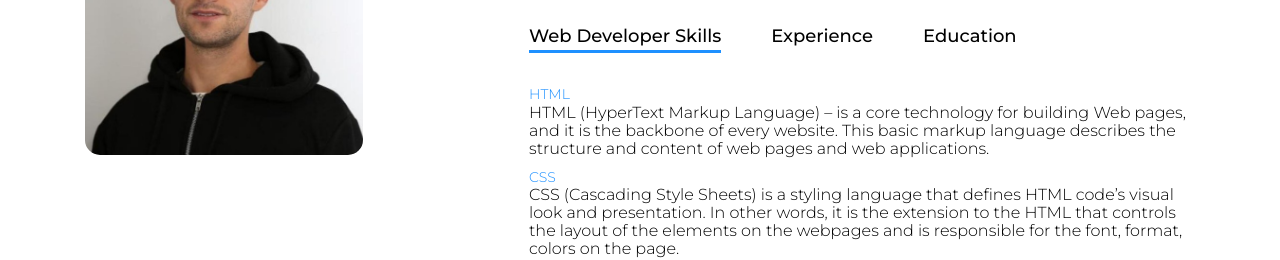
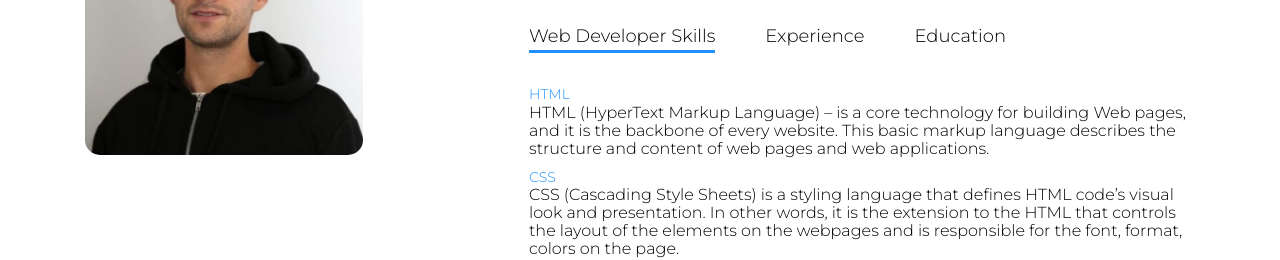
Before and after one commit to AlexLoyv1/JSFromZeroToHero2023, a plain HTML site: page index.html in a window 1280 px wide. Shown: the part 563-823 px from the top of the page. Drawn offline with Linux system fonts and the light colour scheme.

Commit message:
Update style.css

```diff
--- a/css/style.css
+++ b/css/style.css
@@ -214,7 +214,7 @@ flex-basis: 25%;
 .tab-links{
     margin-right: 5rem;
     font-size: 1.8rem;
-    font-weight: 500;
+    font-weight: 300;
     cursor: pointer;
     position: relative;
 }
```
